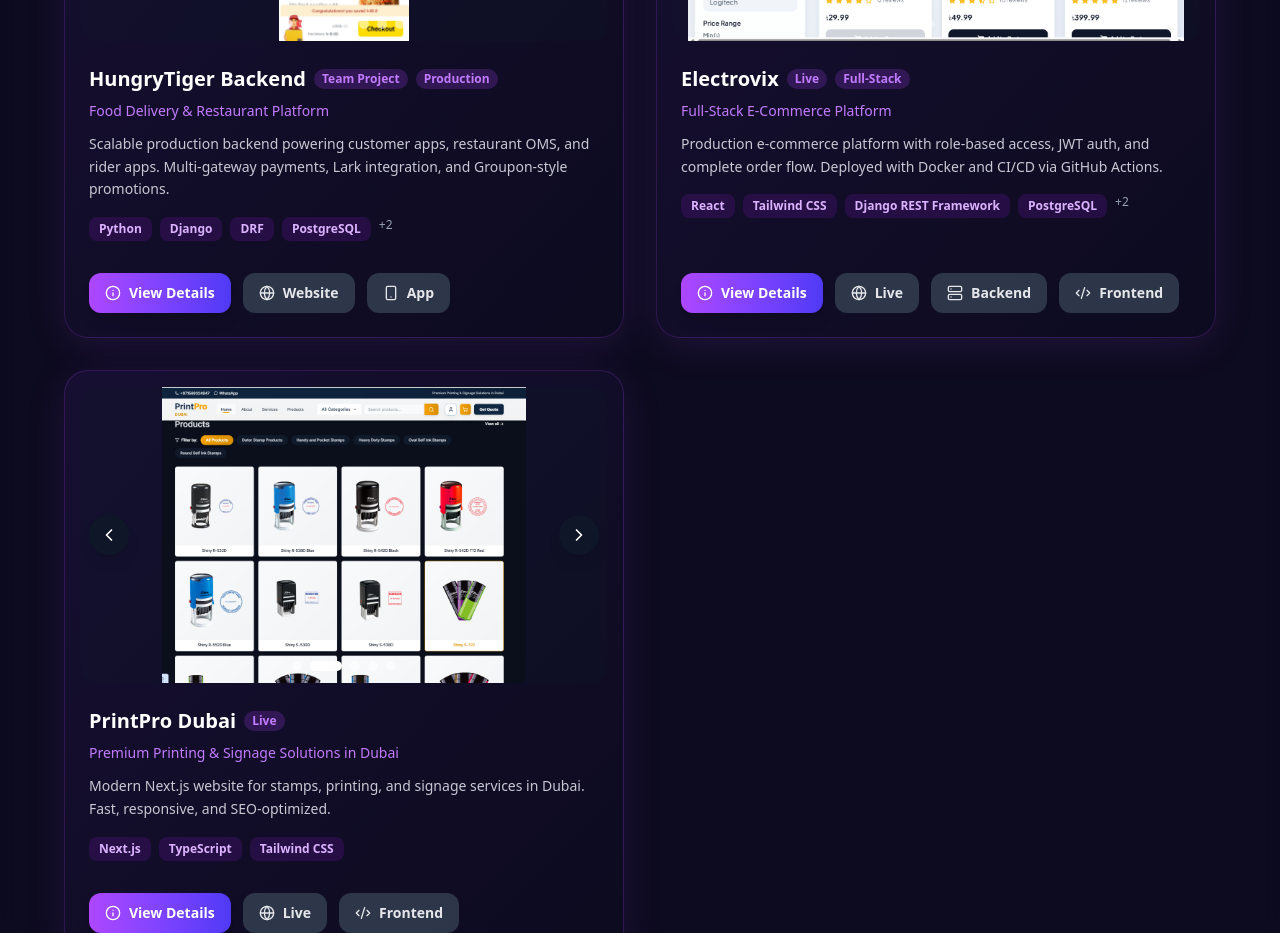
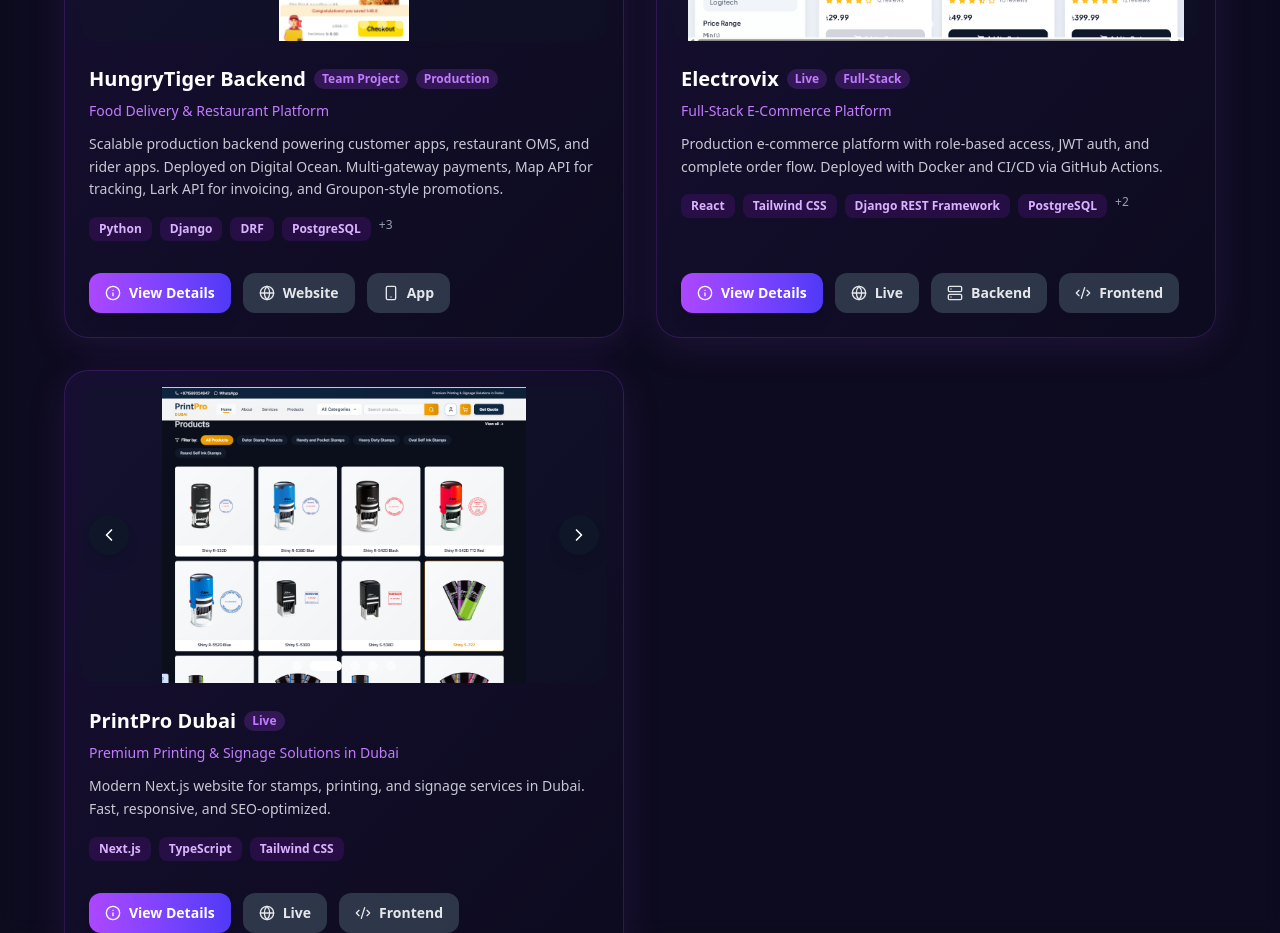
Before and after one commit to MerinaMou-developer/Merina-Portfolio, a Next.js app: page / in a window 1280 px wide. Shown: the part 1380-2313 px from the top of the page. Built offline with nearby package versions, Linux system fonts and the light colour scheme.

Commit message:
update skill

```diff
--- a/components/sections/FeaturedProjects.tsx
+++ b/components/sections/FeaturedProjects.tsx
@@ -42,8 +42,8 @@
   {
     name: 'HungryTiger Backend',
     tagline: 'Food Delivery & Restaurant Platform',
-    description: 'Scalable production backend powering customer apps, restaurant OMS, and rider apps. Multi-gateway payments, Lark integration, and Groupon-style promotions.',
-    techStack: ['Python', 'Django', 'DRF', 'PostgreSQL', 'Celery', 'Redis'],
+    description: 'Scalable production backend powering customer apps, restaurant OMS, and rider apps. Deployed on Digital Ocean. Multi-gateway payments, Map API for tracking, Lark API for invoicing, and Groupon-style promotions.',
+    techStack: ['Python', 'Django', 'DRF', 'PostgreSQL', 'Celery', 'Redis', 'Digital Ocean'],
     badges: ['Team Project', 'Production'],
     slides: [
       { type: 'image', src: '/projects/1.jpeg', alt: 'Customer App' },
@@ -54,11 +54,13 @@
       { type: 'image', src: '/projects/6.jpeg', alt: 'Lark Reports' },
     ],
     features: [
+      'Deployed on Digital Ocean server for production scalability',
       'Built REST APIs for Customer App, OMS, and Rider App with real-time order tracking',
+      'Integrated Map API for delivery tracking and location-based features',
       'Implemented multi-gateway payments: Cash, bKash, SSLCommerz, Stripe, Wallet',
       'Designed billing & payout logic: commissions, BOGO splits, vouchers, promotional discounts',
-      'Lark API integration for various modules (orders, finances, notifications)',
-      'Automated report generation and data exports (Excel/PDF)',
+      'Lark API integration for automated invoice generation, reports, and notifications',
+      'Automated report generation and data exports (Excel/PDF) via Lark',
       'Data synchronization across platforms via Lark webhooks',
       'Customizable workflow automation for invoicing and settlements',
       'Delivered Groupon-like features: BOGO deals, voucher stacking, contract pricing',
```
